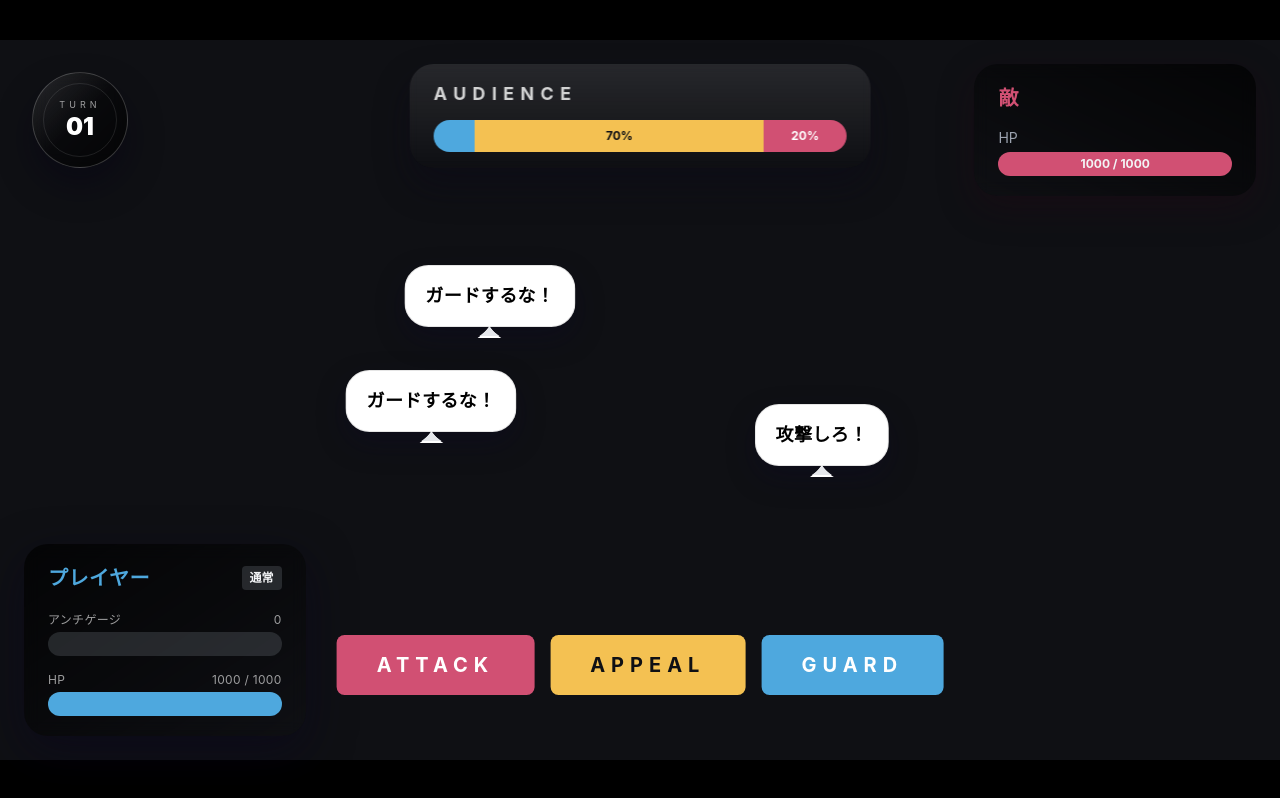
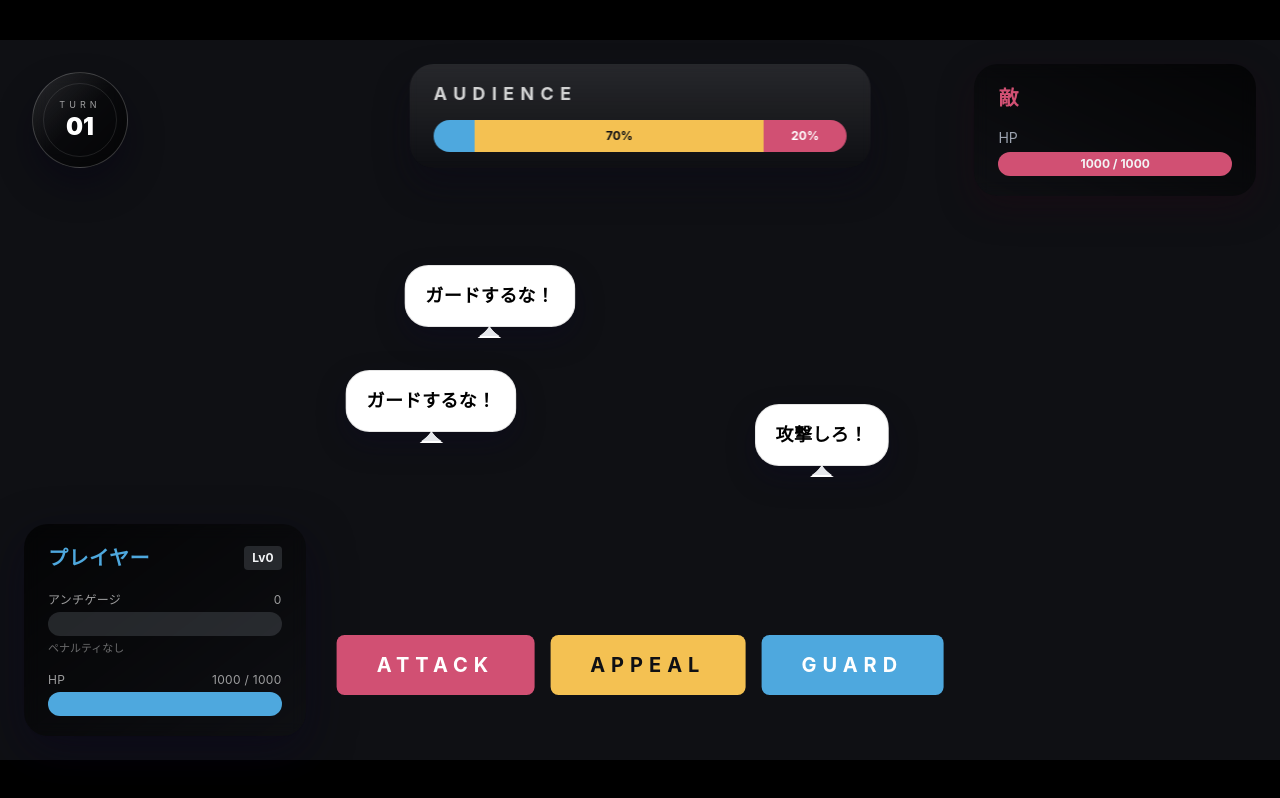
Before and after one commit to naolab/magical-arena-sim, a Next.js app: page /battle in a window 1280 px wide. Built offline with nearby package versions, Linux system fonts and the light colour scheme.

Commit message:
feat:アンチゲージのペナルティ仕様を更新

```diff
--- a/src/components/battle/PlayerStatus.tsx
+++ b/src/components/battle/PlayerStatus.tsx
@@ -1,6 +1,7 @@
 import { Gauge } from '../ui/Gauge';
 import { Badge } from '../ui/Badge';
 import { getAntiLevel } from '@/lib/battle/antiGauge';
+import { BATTLE_PARAMS } from '@/config/battleParams';
 import type { PlayerState } from '@/types';
 
 interface PlayerStatusProps {
@@ -8,10 +9,10 @@ interface PlayerStatusProps {
 }
 
 const antiLevelLabel: Record<number, string> = {
-  0: '通常',
-  1: '冷淡期',
-  2: 'ブーイング期',
-  3: '炎上期',
+  0: 'Lv0',
+  1: 'Lv1',
+  2: 'Lv2',
+  3: 'Lv3',
 };
 
 const antiLevelBadgeVariant: Record<number, 'default' | 'warning' | 'danger'> = {
@@ -30,6 +31,16 @@ const antiLevelGaugeColor: Record<number, 'neutral' | 'anti-lv1' | 'anti-lv2' |
 
 export function PlayerStatus({ player }: PlayerStatusProps) {
   const level = getAntiLevel(player.antiGauge);
+  const levelKey = `LV${level}` as keyof typeof BATTLE_PARAMS.ANTI_EFFECTS;
+  const { fanPenalty, powerPenalty } = BATTLE_PARAMS.ANTI_EFFECTS[levelKey];
+  const fanPenaltyPercent = Math.round(fanPenalty * 100);
+  const powerMultiplierPercent = Math.round(powerPenalty * 100);
+  const powerPenaltyPercent = 100 - powerMultiplierPercent;
+
+  const penaltyDescription =
+    level === 0
+      ? 'ペナルティなし'
+      : `ファン獲得数 -${fanPenaltyPercent}%, 火力 -${powerPenaltyPercent}%`;
 
   return (
     <div className="space-y-5 rounded-3xl bg-gradient-to-br from-black/70 via-black/40 to-transparent/0 px-6 py-5 shadow-[0_15px_45px_rgba(10,6,30,0.55)] backdrop-blur">
@@ -50,6 +61,7 @@ export function PlayerStatus({ player }: PlayerStatusProps) {
             color={antiLevelGaugeColor[level]}
             showText={false}
           />
+          <p className="text-[11px] text-white/40">{penaltyDescription}</p>
         </div>
 
         <div className="space-y-1">
--- a/src/config/battleParams.ts
+++ b/src/config/battleParams.ts
@@ -62,18 +62,12 @@ export const BATTLE_PARAMS = {
     },
     LV2: {
       fanPenalty: 0.4, // ファン獲得 -40%
-      powerPenalty: 0.8, // 火力 -20%
+      powerPenalty: 0.75, // 火力 -25%
     },
     LV3: {
-      fanPenalty: 1.0, // ファン獲得 -100%（実質停止）
-      powerPenalty: 0.5, // 火力 -50%
+      fanPenalty: 0.6, // ファン獲得 -60%
+      powerPenalty: 0.6, // 火力 -40%
     },
-  },
-
-  // ブーイングLv3効果
-  BOOING_LV3: {
-    FAN_LOSS: -0.1, // ファン率 -10%
-    ANTI_REDUCTION: -30, // アンチゲージ -30
   },
 
   // 観客指示出現確率
--- a/src/lib/battle/antiGauge.ts
+++ b/src/lib/battle/antiGauge.ts
@@ -67,27 +67,6 @@ export function getAntiLevelName(level: AntiLevel): string {
 }
 
 /**
- * ブーイングLv3が発動中かチェック
- */
-export function isBooingActive(antiGauge: number): boolean {
-  return antiGauge >= BATTLE_PARAMS.ANTI_THRESHOLDS.LV3;
-}
-
-/**
- * ブーイングLv3時のアンチゲージ減少量を取得
- */
-export function getBooingAntiReduction(): number {
-  return BATTLE_PARAMS.BOOING_LV3.ANTI_REDUCTION;
-}
-
-/**
- * ブーイングLv3時のファン減少量を取得
- */
-export function getBooingFanLoss(): number {
-  return BATTLE_PARAMS.BOOING_LV3.FAN_LOSS;
-}
-
-/**
  * アンチゲージを0-100の範囲にクランプ
  */
 export function clampAntiGauge(value: number): number {
```
Also changed, not shown: 3 other files (tests, documents, lock files or other folders).
